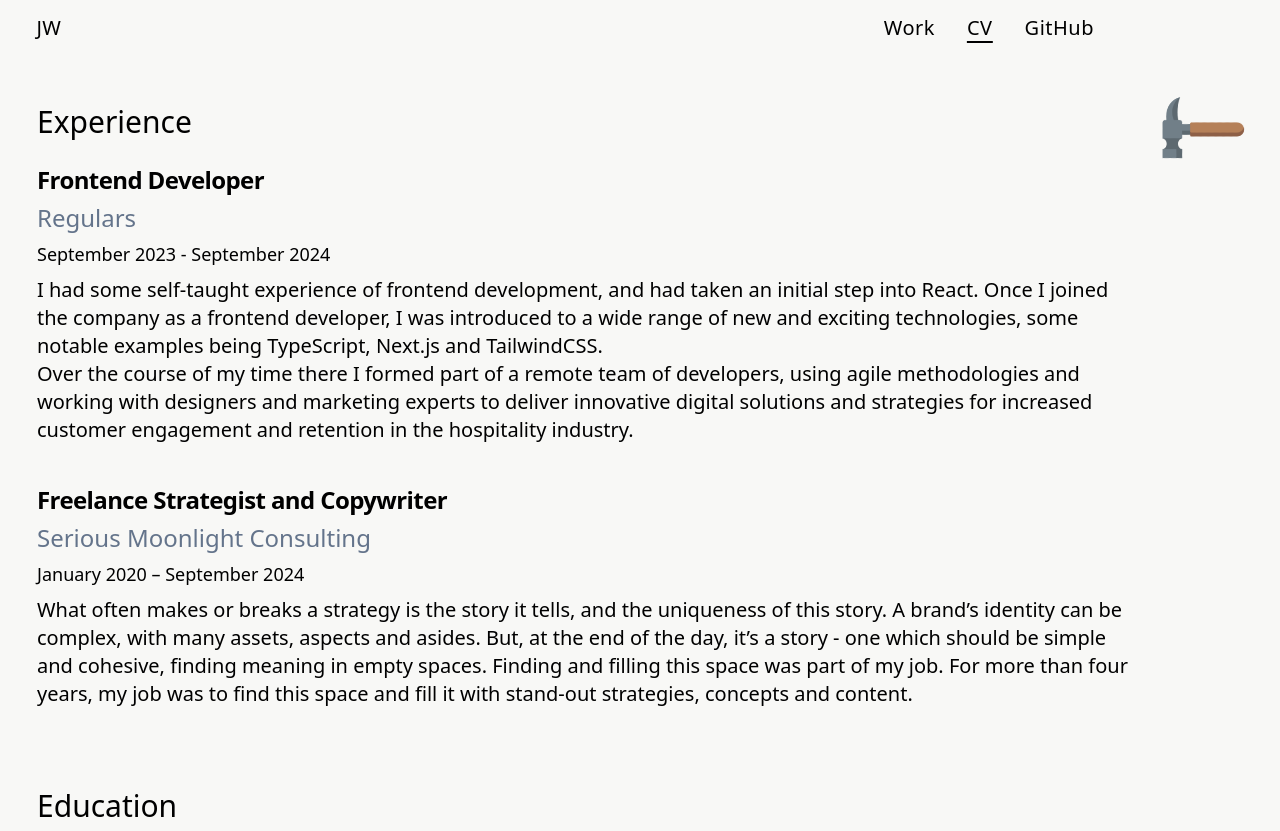
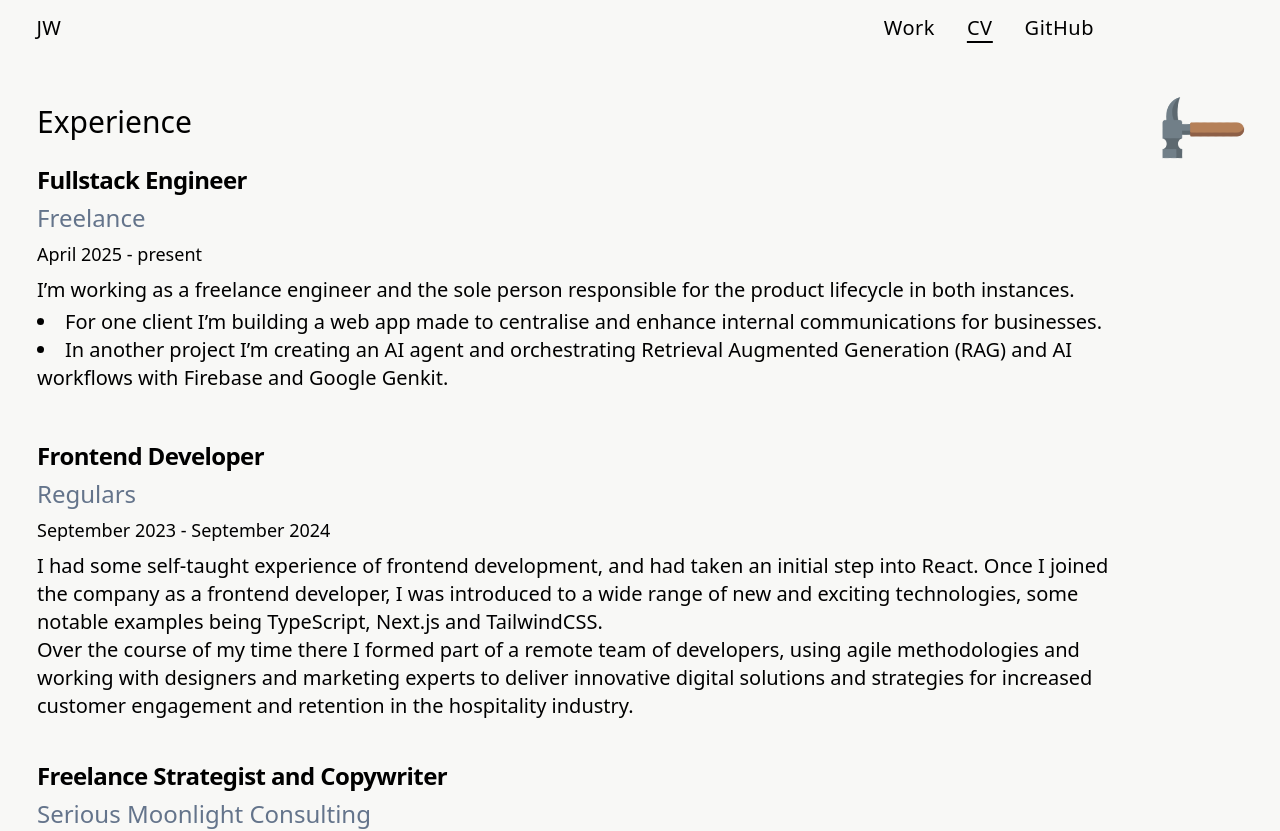
Before and after one commit to Lopside95/james-site, a Next.js app: page /cv in a window 1280 px wide. Shown: the top 831 px of the page. Built offline with nearby package versions, Linux system fonts and the light colour scheme.

Commit message:
update CV page with freelance work

```diff
--- a/src/components/cv/experience.tsx
+++ b/src/components/cv/experience.tsx
@@ -11,6 +11,32 @@ const Experience = () => {
   return (
     <div className="w-full flex pt-10 flex-col relative">
       <h2 className="">Experience</h2>
+      <Card className="flex flex-col justify-between relative border-none">
+        <CardHeader className="-mb-2 sm:-mb-4 pl-0">
+          <CardTitle>Fullstack Engineer</CardTitle>
+          <CardDescription>Freelance</CardDescription>
+          <CardFooter>April 2025 - present</CardFooter>
+        </CardHeader>
+        <CardContent className="pl-0">
+          I’m working as a freelance engineer and the sole person responsible
+          for the product lifecycle in both instances. <br />
+          <li className="pt-1">
+            For one client I’m building a web app made to centralise and enhance
+            internal communications for businesses.
+          </li>
+          <li>
+            In another project I’m creating an AI agent and orchestrating
+            Retrieval Augmented Generation (RAG) and AI workflows with Firebase
+            and Google Genkit.
+          </li>
+          {/* I have helped to develop the company’s website and mobile components.
+          During this time I gained experience with TypeScript, Next.js and
+          Tailwind CSS, as well as MongoDB, tRPC and Prisma. <br />
+          Regulars is a company geared towards restaurants and cafes with
+          digital solutions and strategies that offer a new way for businesses
+          to engage with and retain customers. */}
+        </CardContent>
+      </Card>
       <Card className="flex flex-col justify-between relative border-none">
         <CardHeader className="-mb-2 sm:-mb-4 pl-0">
           <CardTitle>Frontend Developer</CardTitle>
```
